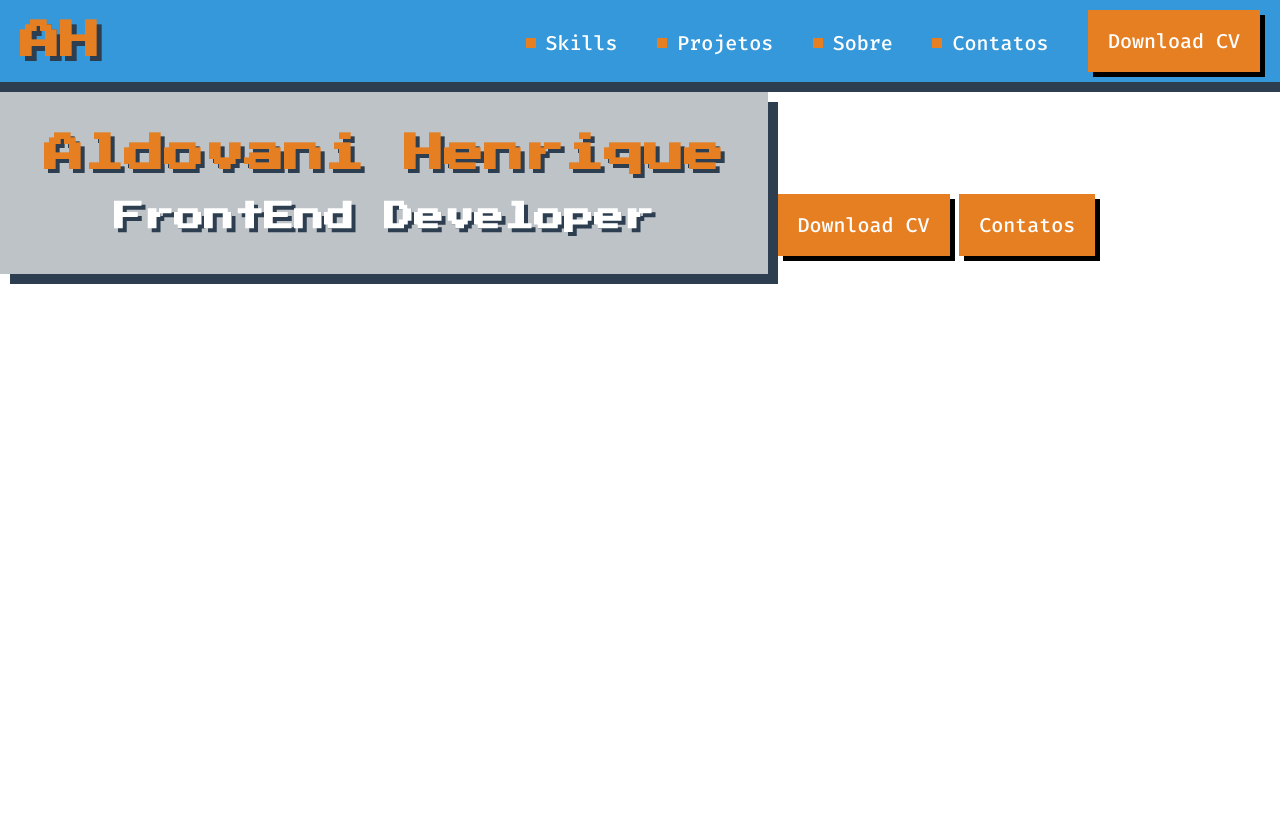
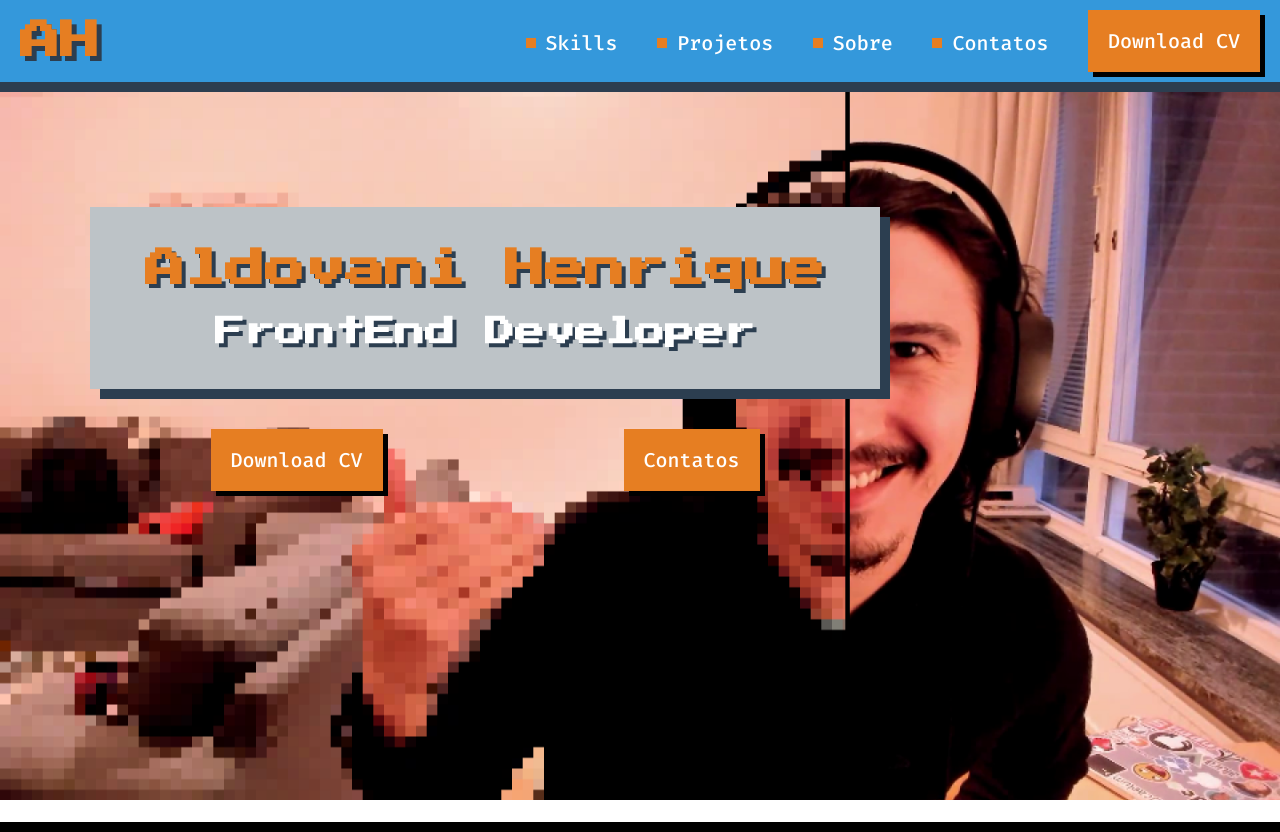
Before and after one commit to Aldovani/Aldovani.github.io, a plain HTML site: page index.html in a window 1280 px wide. Before the commit the page ends 800 px from the top, so only its background shows below. Drawn offline with Linux system fonts and the light colour scheme.

Commit message:
Creata the banner component

```diff
--- /dev/null
+++ b/css/components/banner.css
@@ -0,0 +1,26 @@
+.banner {
+  box-sizing:border-box ;
+  background-image: url(../../assets/img/Group\ 1.png);
+  background-repeat: no-repeat;
+  height: 740px;
+  background-size: 100%;
+  border-bottom: 10px solid #000;
+  padding-top: 115px;
+  padding-left: 90px;
+}
+
+.banner .wrapper {
+  display: flex;
+  flex-direction: column;
+  width: 790px;
+}
+
+.banner .box{
+
+  margin-bottom: 40px;
+}
+
+.banner .navegation {
+  display: flex;
+  justify-content: space-around;
+}
--- a/index.html
+++ b/index.html
@@ -11,12 +11,12 @@
 
   <link rel="stylesheet" href="css/reset.css">
   <link rel="stylesheet" href="css/components/header.css">
+  <link rel="stylesheet" href="css/components/banner.css">
   <link rel="stylesheet" href="css/components/title.css">
   <link rel="stylesheet" href="css/components/subtitle.css">
   <link rel="stylesheet" href="css/components/box.css">
   <link rel="stylesheet" href="css/components/button.css">
   <link rel="stylesheet" href="css/components/action.css">
-  <link rel="stylesheet" href="css/components/button.css">
 
 
 </head>
@@ -33,14 +33,18 @@
     </nav>
   </header>
 
-
-
+  <section class="banner">
+    <div class="wrapper">
       <div class="box">
         <h1 class="title">Aldovani Henrique</h1>
         <h2 class="subtitle">FrontEnd Developer</h2>
       </div>
+      <div class="navegation">
         <a class="button" href="" lang="en">Download CV</a>
         <a href="" class="button">Contatos</a>
+      </div>
+    </div>
+  </section>
 </body>
 
 </html>
```
Also changed, not shown: assets/img/Group 1.png (added). Lines whose indentation alone changed are shown as unchanged.
